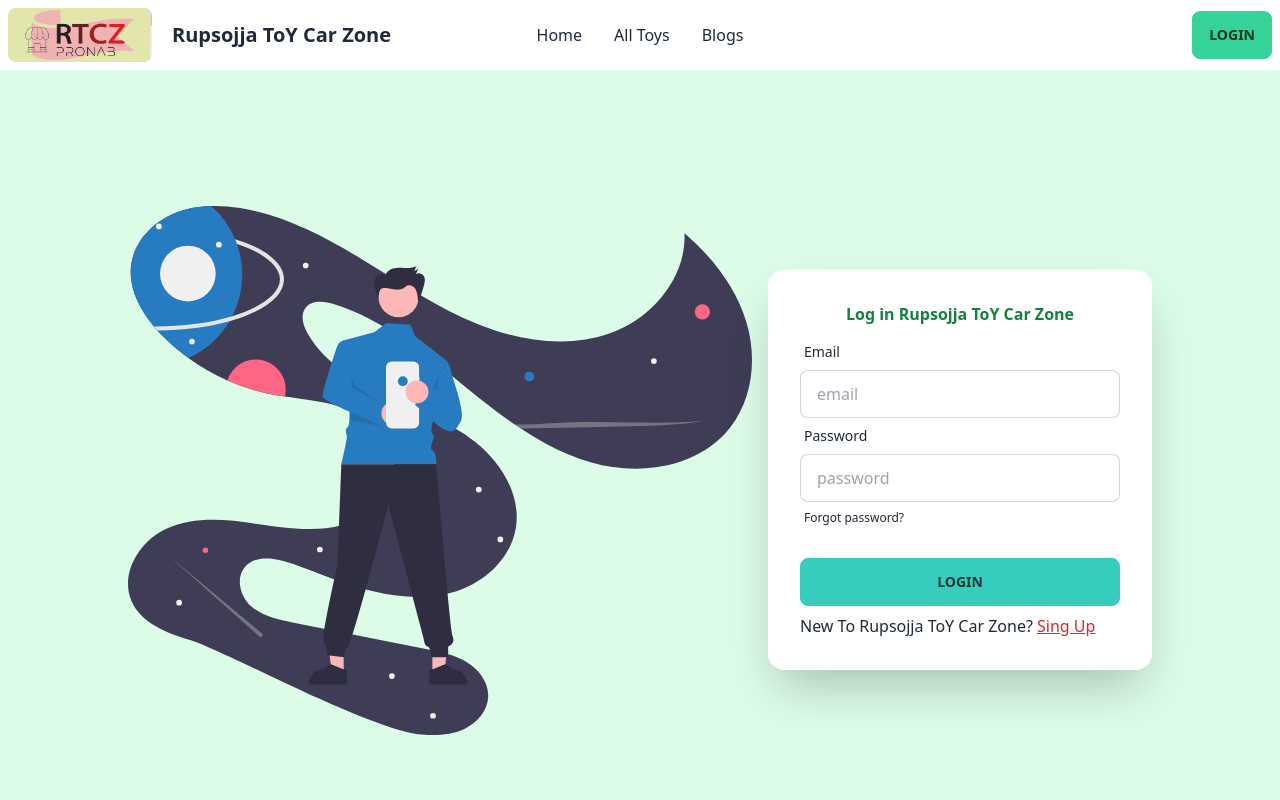
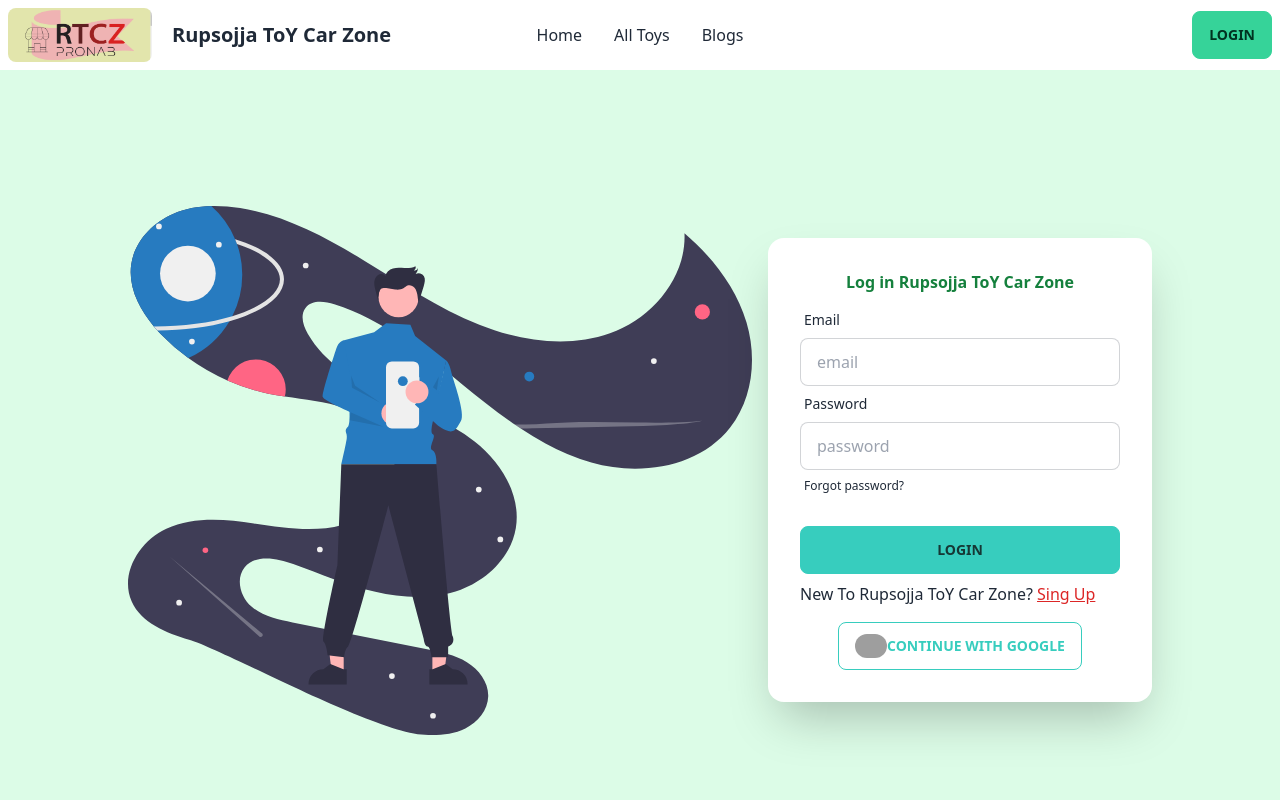
Before and after one commit to itsrazib1/rupsojja-toy-car-zone, a React (Vite) app: page /login in a window 1280 px wide. Shown: the top 800 px of the page. Built offline with nearby package versions, Linux system fonts and the light colour scheme; no server answers; grey boxes are pictures that could not be loaded.

Commit message:
added google login

```diff
--- /dev/null
+++ b/src/Pages/Home/Home/Extrapart/Extrapart.jsx
@@ -0,0 +1,27 @@
+import { Link } from "react-router-dom";
+
+const Extrapart = () => {
+  return (
+    <div>
+      <div
+        className="hero min-h-screen"
+        style={{
+          backgroundImage: `url("https://i.ibb.co/Lx0Jthd/Large-Image-9947.jpg")`,
+        }}
+      >
+        <div className="hero-overlay bg-opacity-60"></div>
+        <div className="hero-content text-center text-neutral-content">
+          <div className="max-w-md">
+            <h1 className="mb-5 text-5xl font-bold uppercase">Rupsojja ToY Car Zone</h1>
+            <p className="mb-5">
+            The toy car is a miniature replica of a sleek sports car. It features a vibrant red exterior with glossy finish, realistic detailing, and working wheels. The compact size makes it perfect for racing and maneuvering through imaginary tracks. Its sturdy construction ensures hours of fun for young car enthusiasts.
+            </p>
+            <Link to="/alltoy" className="btn btn-primary">Buy NOW</Link>
+          </div>
+        </div>
+      </div>
+    </div>
+  );
+};
+
+export default Extrapart;
--- a/src/Pages/Home/Home/Home.jsx
+++ b/src/Pages/Home/Home/Home.jsx
@@ -1,6 +1,7 @@
 import About from "../About/About";
 import Product from "../Product/Product";
 import Banner from "./Banner/Banner";
+import Extrapart from "./Extrapart/Extrapart";
 
 
 const Home = () => {
@@ -9,6 +10,7 @@ const Home = () => {
             <Banner/>
             <About/>
             <Product/>
+            <Extrapart/>
         </div>
     );
 };
--- a/src/Pages/Login/Login.jsx
+++ b/src/Pages/Login/Login.jsx
@@ -4,11 +4,14 @@ import { useContext, useEffect } from "react";
 import { AuthContext } from "../../Providers/Authprovider";
 
 const Login = () => {
+
   useEffect(()=>{
     document.title = "RTCZ | login"
 },[])
-  const { singIn } = useContext(AuthContext);
-
+  const { singIn , googleSignIn } = useContext(AuthContext);
+  const handleGoogle = () => {
+    googleSignIn();
+  };
   const hendlelogin = (event) => {
     event.preventDefault();
 
@@ -78,7 +81,19 @@ const Login = () => {
                   Sing Up
                 </Link>
               </p>
-
+              <div className=" text-center">
+                <button
+                  onClick={handleGoogle}
+                  className=" mt-2 btn btn-outline btn-accent mx-auto"
+                >
+                  <img
+                    className=" w-8 rounded-full"
+                    src="https://i.ibb.co/1L69L3F/6-Ug-Ejh8-Xuts4nwd-Wz-Tn-WH8-Qt-Lu-Hq-RMUB7dp24-JYVE2xc-Yzq4-HA8h-Ffc-Ab-U-R-PC-9u-A1.png"
+                    alt=""
+                  />{" "}
+                  Continue with Google
+                </button>
+              </div>
             </div>
           </div>
         </div>
```
